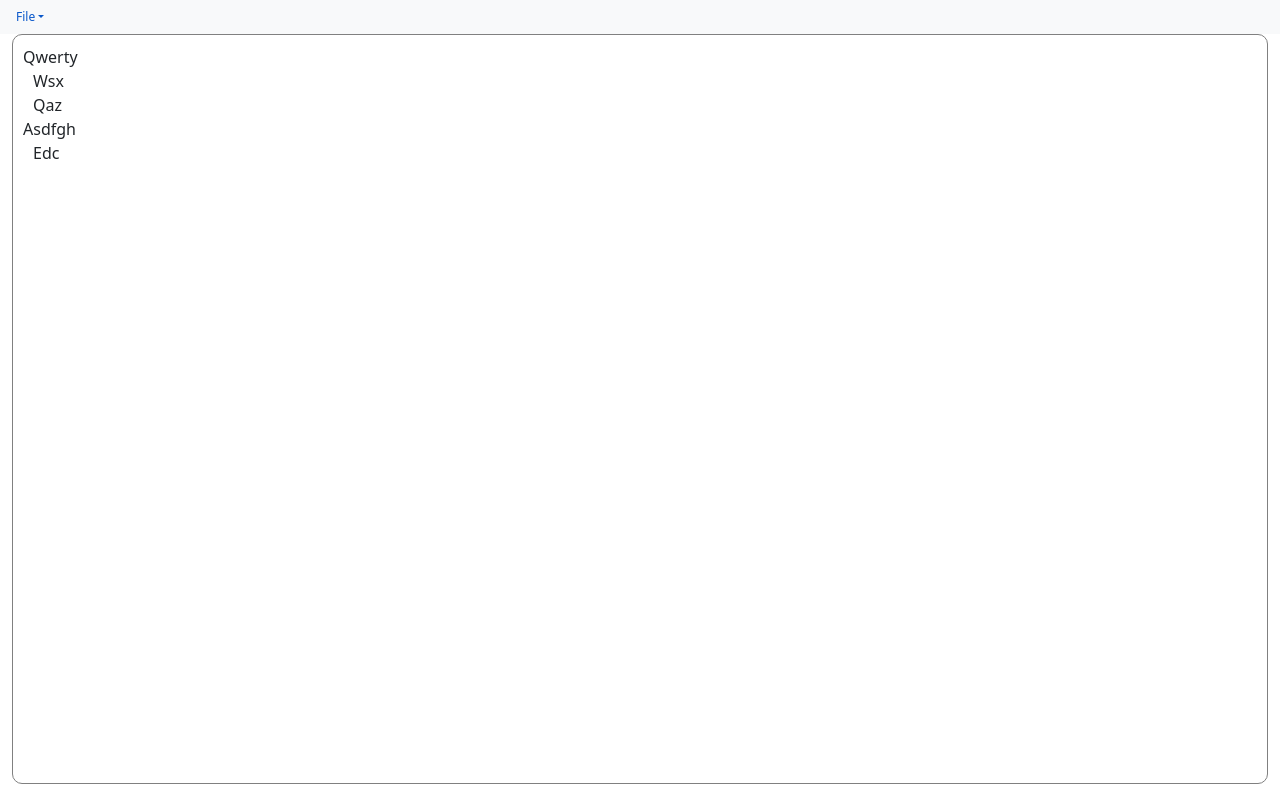
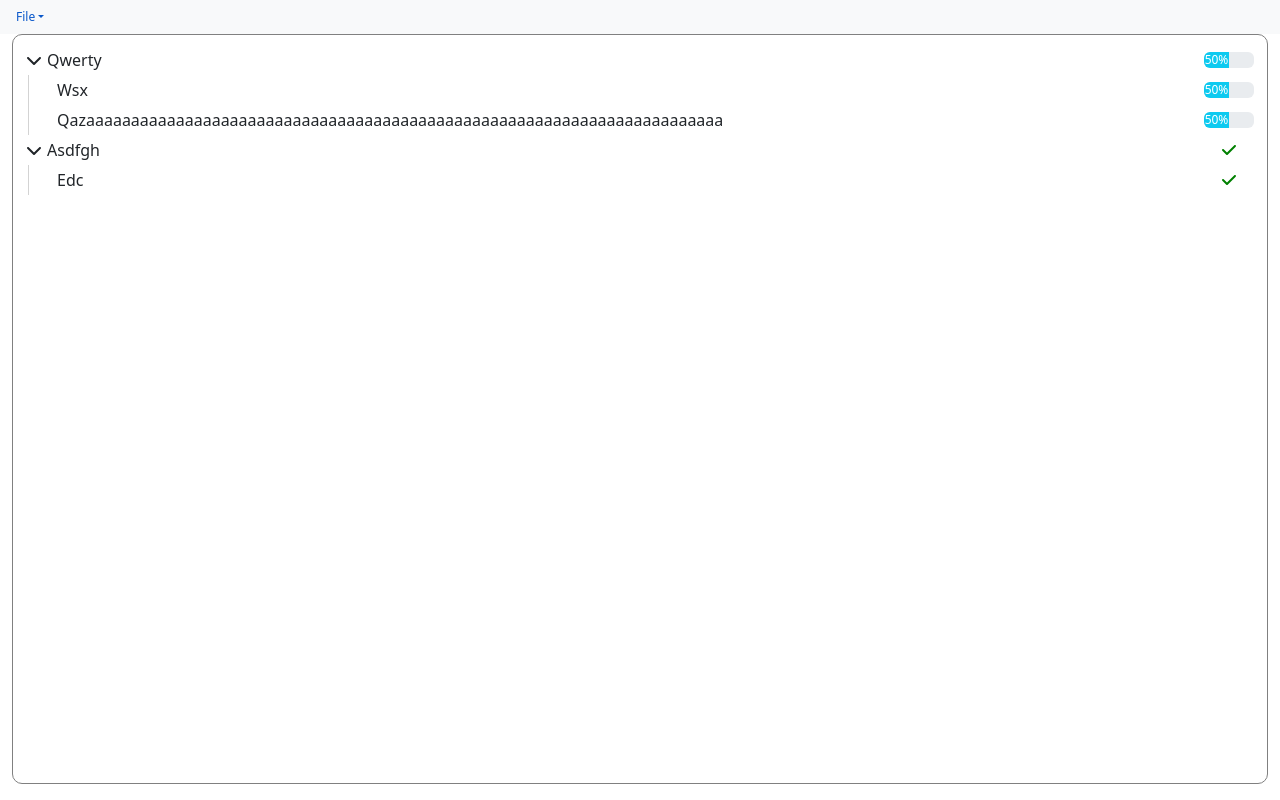
Before and after one commit to MxZhur/task-tree, a React (Vite) app: page / in a window 1280 px wide. Built offline with nearby package versions, Linux system fonts and the light colour scheme.

Commit message:
Working on TaskTree component (WIP)

```diff
--- /dev/null
+++ b/src/components/TaskTree/TaskTreeItem.css
@@ -0,0 +1,42 @@
+.task-tree-item-container {
+  display: flex;
+  flex-direction: row;
+  justify-content: space-between;
+  align-items: center;
+  padding: 3px;
+}
+
+.task-tree-item-active {
+  border-radius: 5px;
+  background-color: var(--bs-primary);
+  color: var(--bs-light);
+}
+
+.task-tree-item-title {
+  display: flex;
+  flex-direction: row;
+  justify-content: flex-start;
+  align-items: center;
+  flex: 1;
+  overflow: hidden;
+  text-overflow: ellipsis;
+}
+
+.task-tree-item-name {
+  flex: 1;
+  overflow: hidden;
+  text-overflow: ellipsis;
+}
+
+.task-tree-item-checkmark-container {
+  width: 50px;
+  display: flex;
+  justify-content: center;
+  align-items: center;
+}
+
+.task-tree-child-container {
+  margin-left: 5px;
+  padding-left: 10px;
+  border-left: 1px solid lightgray;
+}
--- a/src/components/TaskTree/TaskTreeItem.tsx
+++ b/src/components/TaskTree/TaskTreeItem.tsx
@@ -1,25 +1,75 @@
 import React from "react";
-import { useAppSelector } from "../../store/hooks";
+import { useAppDispatch, useAppSelector } from "../../store/hooks";
 import { Task } from "../../store/tasksSlice";
+import "./TaskTreeItem.css";
+import { FontAwesomeIcon } from "@fortawesome/react-fontawesome";
+import { faCheck, faChevronDown, faChevronRight } from "@fortawesome/free-solid-svg-icons";
+import { ProgressBar } from "react-bootstrap";
+import { setSelectedTask } from "../../store/selectedTaskSlice";
 
 interface TaskTreeItemProps {
   task: Task;
 }
 
 const TaskTreeItem: React.FC<TaskTreeItemProps> = ({ task }) => {
+  const dispatch = useAppDispatch();
+
   const childTasks = useAppSelector((state) =>
     task.childTasks
       .map((tID) => state.tasks.list.find((t) => t.id === tID))
       .filter((e) => e !== undefined)
   );
 
+  const isSelected = useAppSelector((state) => state.selectedTask.taskId === task.id);
+
+  const isExpanded = true;
+
+  const expandButton = <FontAwesomeIcon icon={isExpanded ? faChevronDown : faChevronRight} />;
+  const expandButtonPlaceHolder = (
+    <div style={{ height: "1rem", width: "10px" }} />
+  );
+
+  const handleClick = () => {
+    dispatch(setSelectedTask(task.id));
+  }
+
+  const handleDoubleClick = () => {
+    // TODO: Go to edit form
+  }
+
   return (
     <>
-      <div>
-        <span className="unselectable">{task.name}</span>
+      <div
+        className={
+          "task-tree-item-container" + (isSelected ? " task-tree-item-active" : "")
+        }
+        onClick={handleClick}
+        onDoubleClick={handleDoubleClick}
+      >
+        <div className="task-tree-item-title unselectable">
+          {childTasks.length > 0 ? expandButton : expandButtonPlaceHolder}
+          <div style={{ width: "5px" }}></div>
+          <div className="task-tree-item-name">
+            {task.name}
+          </div>
+        </div>
+        {task!.progress! < 100 ? (
+          <ProgressBar
+            variant="info"
+            style={{ width: "50px" }}
+            min={0}
+            max={100}
+            now={task!.progress!}
+            label={task!.progress! + "%"}
+          />
+        ) : (
+          <div className="task-tree-item-checkmark-container">
+            <FontAwesomeIcon icon={faCheck} color={isSelected ? "white" : "green"} />
+          </div>
+        )}
       </div>
       {childTasks.length > 0 && (
-        <div style={{ marginLeft: 10 }}>
+        <div className="task-tree-child-container">
           {childTasks.map((t) => (
             <TaskTreeItem key={t?.id} task={t!} />
           ))}
--- a/src/components/TaskTree/index.css
+++ b/src/components/TaskTree/index.css
@@ -10,4 +10,6 @@
   width: auto;
 
   overflow-y: scroll;
+  overflow-x: hidden;
+  text-overflow: ellipsis;
 }
--- a/src/store/index.ts
+++ b/src/store/index.ts
@@ -1,9 +1,11 @@
 import { configureStore } from "@reduxjs/toolkit";
 import tasksReducer from './tasksSlice';
+import selectedTaskReducer from './selectedTaskSlice';
 
 const store = configureStore({
     reducer: {
         tasks: tasksReducer,
+        selectedTask: selectedTaskReducer,
     }
 });
 
--- /dev/null
+++ b/src/store/selectedTaskSlice.ts
@@ -0,0 +1,25 @@
+import { createSlice, PayloadAction } from "@reduxjs/toolkit";
+
+type SelectedTaskState = {
+  taskId: string | null;
+};
+
+const initialState: SelectedTaskState = {
+  taskId: null,
+};
+
+const selectedTaskSlice = createSlice({
+  name: "tasks",
+  initialState,
+  reducers: {
+    setSelectedTask(state, action: PayloadAction<string | null>) {
+      const { payload } = action;
+
+      state.taskId = payload;
+    },
+  },
+});
+
+export const { setSelectedTask } = selectedTaskSlice.actions;
+
+export default selectedTaskSlice.reducer;
--- a/src/store/tasksSlice.ts
+++ b/src/store/tasksSlice.ts
@@ -59,7 +59,7 @@ const initialState: TasksState = {
       name: "Asdfgh",
       description: "",
       priority: 1,
-      progress: 50,
+      progress: 100,
       difficulty: 1,
       parentTaskId: null,
       childTasks: ['edc'],
@@ -67,7 +67,7 @@ const initialState: TasksState = {
     },
     {
       id: "qaz",
-      name: "Qaz",
+      name: "Qazaaaaaaaaaaaaaaaaaaaaaaaaaaaaaaaaaaaaaaaaaaaaaaaaaaaaaaaaaaaaaaaaaaaaaaa",
       description: "",
       priority: 1,
       progress: 50,
@@ -92,7 +92,7 @@ const initialState: TasksState = {
       name: "Edc",
       description: "",
       priority: 1,
-      progress: 50,
+      progress: 100,
       difficulty: 1,
       parentTaskId: 'asd',
       childTasks: [],
```
